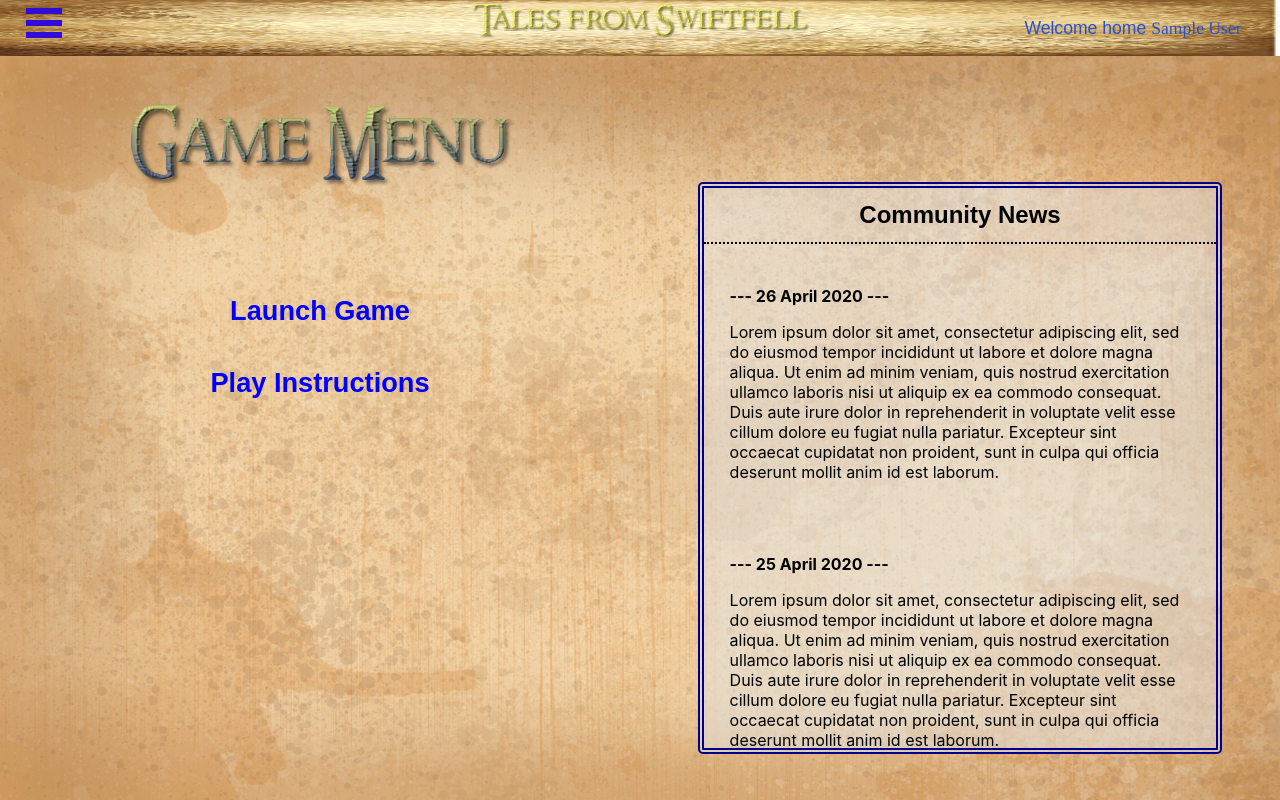
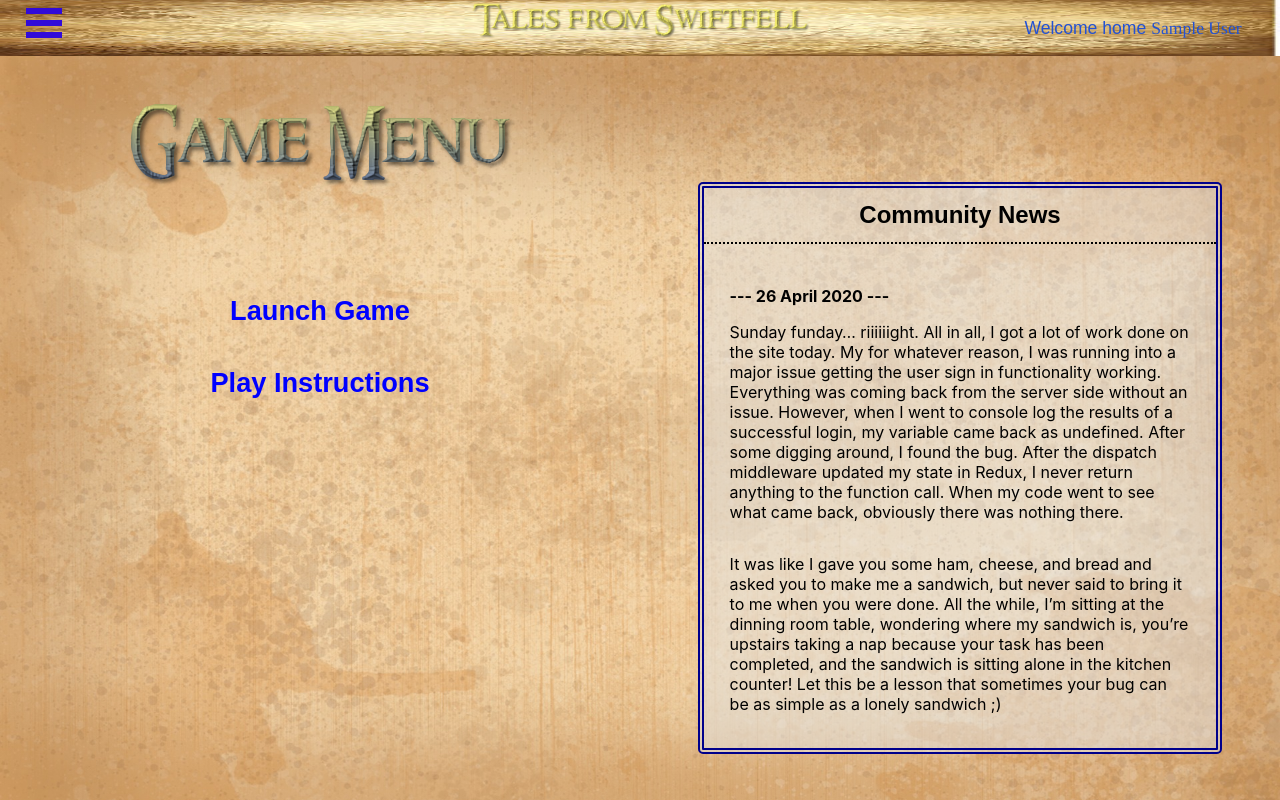
Before and after one commit to cbrindle/tfs2-frontend, a React (Create React App) app: page /game in a window 1280 px wide. Built offline with nearby package versions, Linux system fonts and the light colour scheme; sample sign-in values are in the browser's storage.

Commit message:
Repalce LI entries in the News component with actual accounts of the work I did over the past few days.

```diff
--- a/src/Components/Game/News.js
+++ b/src/Components/Game/News.js
@@ -11,15 +11,21 @@ export default class News extends Component {
 
                 <div className={newsBottom}>
                     <p><b>--- 26 April 2020 ---</b></p>
-                    <p style={{ marginTop: 0 }}>Lorem ipsum dolor sit amet, consectetur adipiscing elit, sed do eiusmod tempor incididunt ut labore et dolore magna aliqua. Ut enim ad minim veniam, quis nostrud exercitation ullamco laboris nisi ut aliquip ex ea commodo consequat. Duis aute irure dolor in reprehenderit in voluptate velit esse cillum dolore eu fugiat nulla pariatur. Excepteur sint occaecat cupidatat non proident, sunt in culpa qui officia deserunt mollit anim id est laborum.</p>
+                    <p style={{ marginTop: 0 }}>Sunday funday… riiiiiight. All in all, I got a lot of work done on the site today. My for whatever reason, I was running into a major issue getting the user sign in functionality working. Everything was coming back from the server side without an issue. However, when I went to console log the results of a successful login, my variable came back as undefined. After some digging around, I found the bug. After the dispatch middleware updated my state in Redux, I never return anything to the function call. When my code went to see what came back, obviously there was nothing there.</p>
+
+                    <p>It was like I gave you some ham, cheese, and bread and asked you to make me a sandwich, but never said to bring it to me when you were done. All the while, I’m sitting at the dinning room table, wondering where my sandwich is, you’re upstairs taking a nap because your task has been completed, and the sandwich is sitting alone in the kitchen counter! Let this be a lesson that sometimes your bug can be as simple as a lonely sandwich ;)</p>
                     <br /><br />
 
                     <p><b>--- 25 April 2020 ---</b></p>
-                    <p style={{ marginTop: 0 }}>Lorem ipsum dolor sit amet, consectetur adipiscing elit, sed do eiusmod tempor incididunt ut labore et dolore magna aliqua. Ut enim ad minim veniam, quis nostrud exercitation ullamco laboris nisi ut aliquip ex ea commodo consequat. Duis aute irure dolor in reprehenderit in voluptate velit esse cillum dolore eu fugiat nulla pariatur. Excepteur sint occaecat cupidatat non proident, sunt in culpa qui officia deserunt mollit anim id est laborum.</p>
+                    <p style={{ marginTop: 0 }}>Stylin’ and profilin’, WOOOOOOO!!! The immortal words of Mr. Ric Flair were the driving force behind today’s work. The biggest update I wanted to make on the site was a much, MUCH better design. I’ve never had quite the eye for design, but I knew I could make it better than what it used to be. The Home component was the main canvas I used to create something that looked better than a MySpace home page circa 2000-and-late.</p>
+
+                    <p>One feature I am most proud of it parallax scroll. When done correctly, it gives the illusion that content divs scroll over a background image and change it to a new background image as the user continues to scroll down the page. After doing a little bit of research, it turns out this effect can be achieved with about 5 CSS lines of code. I would urge you all to learn more about it as it brings a subtle dramatic effect to your page.</p>
                     <br /><br />
 
                     <p><b>--- 24 April 2020 ---</b></p>
-                    <p style={{ marginTop: 0 }}>Lorem ipsum dolor sit amet, consectetur adipiscing elit, sed do eiusmod tempor incididunt ut labore et dolore magna aliqua. Ut enim ad minim veniam, quis nostrud exercitation ullamco laboris nisi ut aliquip ex ea commodo consequat. Duis aute irure dolor in reprehenderit in voluptate velit esse cillum dolore eu fugiat nulla pariatur. Excepteur sint occaecat cupidatat non proident, sunt in culpa qui officia deserunt mollit anim id est laborum.</p>
+                    <p style={{ marginTop: 0 }}>It has been almost a year at Code Immersives NYC. My tneure there comes to an end this Wednesday, the 29th of April. As per the school’s curriculum, a Term 3 final project needs to be completed by every student in order to graduate. A classmate of mine, Mike, had a brilliant concept for a website that teaches home owners to transform normal, everyday household objects into smart devices (I highly recommend checking it out at <a href="http://myhomejs.com" target="__blank">HomeJS</a>). I partnered with him to bring the site to life. After a few weeks, the initial version of the site was complete and I found myself with some extra time.</p>
+
+                    <p>Rather than simply meander to the finish line, I decided to recreate my Term 2 project, Tales From Switfell. TFS is a browser-based, 16-bit Role Playing Game, harkening back to the tester-year of Super Nintendo gaming. As this type of entertainment was quite impactful in my childhood years, I figured this would be a great opportunity to rebuild it app from (almost) the ground up using React, Redux, and modern coding techniques and framework.</p>
                     <br /><br />
                 </div>
             </div>
```
